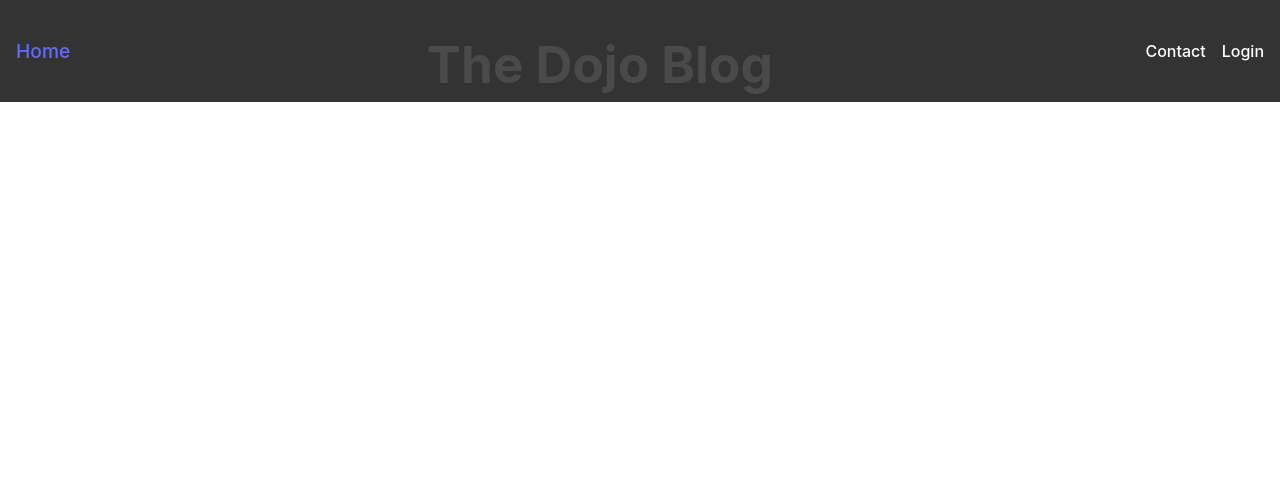
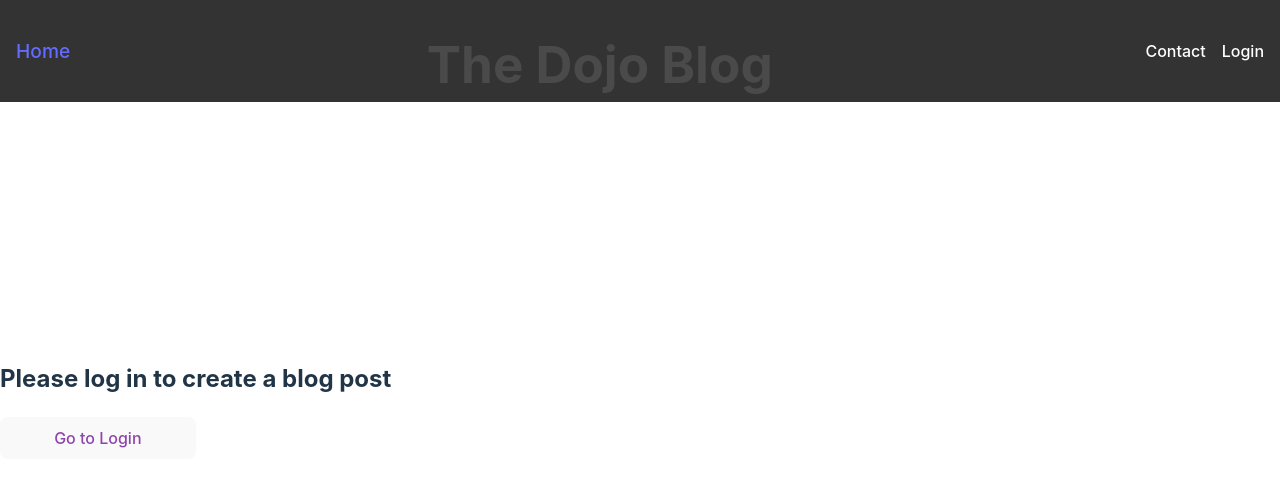
Before and after one commit to ArifHoss/blog_frontend, a React (Vite) app: page /create in a window 1280 px wide. Shown: the top 486 px of the page. Built offline with nearby package versions, Linux system fonts and the light colour scheme.

Commit message:
implement user context to minimize props drilling

```diff
--- a/src/App.jsx
+++ b/src/App.jsx
@@ -1,7 +1,6 @@
 // eslint-disable-next-line no-unused-vars
-import React, {useEffect, useState} from "react";
-import './App.css'
-import {Route, Routes, useNavigate} from "react-router-dom";
+import React, {useEffect, useContext} from "react";
+import {Navigate, Route, Routes, useNavigate} from "react-router-dom";
 import Navbar from "./components/Navbar/Navbar.jsx";
 import Home from "./components/pages/Home.jsx";
 import MyBlog from "./components/Blogs/MyBlog.jsx";
@@ -11,17 +10,15 @@ import Login from "./components/Login/Login.jsx";
 import CreateBlog from "./components/Blogs/CreateBlog.jsx";
 import Profile from "./components/Profile/Profile.jsx";
 
+import PleaseLogIn from "./components/Login/PleaseLogIn.jsx";
+import {AuthContext} from "./components/Api/AuthContext.jsx";
+
 function App() {
-    const [token, setToken] = useState('');
-    const [user, setUser] = useState('');
-    const [loggedIn, setLoggedIn] = useState(false);
-    const [userId, setUserId] = useState(0); // eslint-disable-line no-unused-vars
+    const { token, user, loggedIn, setLoggedIn, userId, setUserId } = useContext(AuthContext);
+    const navigate = useNavigate();
 
-
-    const navigate = useNavigate();
     const handleLogout = () => {
         setLoggedIn(false);
-        // Clear the token or user data from localStorage or any other storage you're using.
         localStorage.removeItem('token');
         localStorage.removeItem('user');
         navigate("/login");
@@ -38,7 +35,6 @@ function App() {
         }
     }, [loggedIn, user]);
 
-
     useEffect(() => {
         console.log(userId)
     }, [userId]);
@@ -47,16 +43,15 @@ function App() {
         <div className="app">
             <Navbar loggedIn={loggedIn} onLogout={handleLogout}/>
             <Routes>
-                <Route path="/" element={<Home/>}/>
-                <Route path="/create" element={token && <CreateBlog token={token}/>}/>
-                <Route path="/myblog" element={token && <MyBlog token={token}/>}/>
-                <Route path="/contact" element={<Contact/>}/>
-                <Route path="/login"
-                       element={<Login token={token} setToken={setToken} user={user} setUser={setUser}
-                                                     loggedIn={loggedIn} setLoggedIn={setLoggedIn}/>}/>
-                <Route path="/signup" element={<Signup/>}/>
-                <Route path="/profile" element={token && (<Profile token={token} user={JSON.parse(user)}/>)}/>
+                <Route path="/" element={<Home />} />
+                <Route path="/create" element={token ? <CreateBlog /> : <PleaseLogIn />} />
+                <Route path="/myblog" element={token ? <MyBlog /> : <PleaseLogIn />} />
+                <Route path="/contact" element={<Contact />} />
+                <Route path="/login" element={!loggedIn ? <Login /> : <Navigate to="/" />} />
+                <Route path="/signup" element={<Signup />} />
+                <Route path="/profile" element={token ? <Profile /> : <PleaseLogIn />} />
             </Routes>
+
         </div>
     );
 }
--- /dev/null
+++ b/src/components/Api/AuthContext.jsx
@@ -0,0 +1,20 @@
+// eslint-disable-next-line no-unused-vars
+import React, { createContext, useState } from 'react';
+
+export const AuthContext = createContext();
+
+// eslint-disable-next-line react/prop-types
+export const AuthProvider = ({ children }) => {
+    const [token, setToken] = useState('');
+    const [user, setUser] = useState('');
+    const [loggedIn, setLoggedIn] = useState(false);
+    const [userId, setUserId] = useState(0);
+
+    return (
+        <AuthContext.Provider value={{ token, setToken, user, setUser, loggedIn, setLoggedIn, userId, setUserId }}>
+            {children}
+        </AuthContext.Provider>
+    );
+};
+
+export default AuthProvider;
--- a/src/components/Blogs/CreateBlog.jsx
+++ b/src/components/Blogs/CreateBlog.jsx
@@ -1,21 +1,67 @@
+// // eslint-disable-next-line no-unused-vars
+// import React, {useEffect, useState} from 'react';
+// import {createPost} from "../Api/postApi.jsx";
+// import './CreateBlog.css';
+//
+//
+// // eslint-disable-next-line react/prop-types
+// const CreateBlog = ({token, onCancel, onSaveBlog}) => {
+//     const [title, setTitle] = useState('');
+//     const [content, setContent] = useState('');
+//     const [userId, setUserId] = useState(0);
+//
+//     useEffect(() => {
+//         // console.log(user);
+//         const user = JSON.parse(localStorage.getItem('user'));
+//         setUserId(user.id);
+//         console.log(user.id);
+//     }, [])
+//
+//     useEffect(() => {
+//         console.log(userId);
+//     }, [userId]);
+//
+//     const submitHandler = async (e) => {
+//         e.preventDefault();
+//
+//         try {
+//             const post = {
+//                 title,
+//                 content,
+//                 author: userId
+//             };
+//             const response = await createPost(token, post);
+//
+//             setTitle(response.data.title);
+//             setContent(response.data.content);
+//             onSaveBlog(response.data);
+//             // console.log(response.author);
+//             // console.log(userId);
+//             console.log(response.data);
+//             console.log('Post created successfully!')
+//         } catch (error) {
+//             console.log(error);
+//             console.log('Error creating post. Please try again.')
+//         }
+//     };
+
+
 // eslint-disable-next-line no-unused-vars
-import React, {useEffect, useState} from 'react';
+import React, {useEffect, useState, useContext} from 'react';
 import {createPost} from "../Api/postApi.jsx";
 import './CreateBlog.css';
-
+import {AuthContext} from "../Api/AuthContext.jsx";
 
 // eslint-disable-next-line react/prop-types
-const CreateBlog = ({token, onCancel, onSaveBlog}) => {
+const CreateBlog = ({onCancel, onSaveBlog}) => {
     const [title, setTitle] = useState('');
     const [content, setContent] = useState('');
-    const [userId, setUserId] = useState(0);
+
+    const { token, user, userId } = useContext(AuthContext);
 
     useEffect(() => {
-        // console.log(user);
-        const user = JSON.parse(localStorage.getItem('user'));
-        setUserId(user.id);
-        console.log(user.id);
-    }, [])
+        console.log(userId);
+    }, [user]) // user is a dependency now, to re-run the effect when user changes
 
     useEffect(() => {
         console.log(userId);
@@ -44,7 +90,6 @@ const CreateBlog = ({token, onCancel, onSaveBlog}) => {
             console.log('Error creating post. Please try again.')
         }
     };
-
 
     return (
         <div className="create-post">
--- a/src/components/Blogs/MyBlog.jsx
+++ b/src/components/Blogs/MyBlog.jsx
@@ -1,11 +1,14 @@
 // eslint-disable-next-line no-unused-vars
-import React, {useState, useEffect} from 'react';
+import React, {useState, useEffect, useContext} from 'react';
 import './MyBlog.css';
 import {postApi} from '../Api/postApi.jsx';
 import CreateBlog from "./CreateBlog.jsx";
+import {AuthContext} from "../Api/AuthContext.jsx";
 
 // eslint-disable-next-line react/prop-types
-const MyBlog = ({token}) => {
+const MyBlog = () => {
+
+    const {token} = useContext(AuthContext);
     const [posts, setPosts] = useState([]);
     const [newBlog, setNewBlog] = useState(false);
 
--- a/src/components/Login/Login.jsx
+++ b/src/components/Login/Login.jsx
@@ -1,16 +1,15 @@
 // eslint-disable-next-line no-unused-vars
-import React, {useState} from 'react';
+import React, {useState, useContext} from 'react';
 import './Login.css';
 import Profile from '../Profile/Profile.jsx';
 import {loginUser} from "../Api/userApi.jsx";
 import {useNavigate} from "react-router-dom";
+import {AuthContext} from "../Api/AuthContext.jsx";
 
-// eslint-disable-next-line react/prop-types
-const Login = ({token, setToken, user, setUser, loggedIn, setLoggedIn}) => {
+const Login = () => {
+    const { token, setToken, user, setUser, loggedIn, setLoggedIn } = useContext(AuthContext);
     const [email, setEmail] = useState('');
     const [password, setPassword] = useState('');
-    //const [loggedIn, setLoggedIn] = useState(false);
-
     const navigate = useNavigate();
 
     async function handleLogin() {
--- /dev/null
+++ b/src/components/Login/PleaseLogIn.jsx
@@ -0,0 +1,16 @@
+// eslint-disable-next-line no-unused-vars
+import React from 'react';
+import { useNavigate } from 'react-router-dom';
+
+const PleaseLogIn = () => {
+    const navigate = useNavigate();
+
+    return (
+        <div>
+            <h2>Please log in to create a blog post</h2>
+            <button onClick={() => navigate('/login')}>Go to Login</button>
+        </div>
+    );
+};
+
+export default PleaseLogIn;
--- a/src/components/Navbar/Navbar.jsx
+++ b/src/components/Navbar/Navbar.jsx
@@ -1,8 +1,12 @@
 import classes from "./Navbar.module.css";
 import {Link} from "react-router-dom";
+import {AuthContext} from "../Api/AuthContext.jsx";
+import {useContext} from "react";
 
 // eslint-disable-next-line react/prop-types
-const Navbar = ({loggedIn,onLogout}) => {
+const Navbar = () => {
+
+    const {loggedIn, onLogout} = useContext(AuthContext);
 
     return (
         <nav className={classes.navbar}>
--- a/src/components/Profile/Profile.jsx
+++ b/src/components/Profile/Profile.jsx
@@ -1,9 +1,12 @@
 // eslint-disable-next-line no-unused-vars
-import React from 'react';
+import React, {useContext} from 'react';
 import './Profile.css';
+import {AuthContext} from "../Api/AuthContext.jsx";
 
 // eslint-disable-next-line react/prop-types
-const Profile = ({ token, user }) => {
+const Profile = () => {
+
+    const {token, user} = useContext(AuthContext);
     return (
         <div className="user-details">
             <h2>User Profile page</h2>
--- a/src/main.jsx
+++ b/src/main.jsx
@@ -3,14 +3,14 @@ import ReactDOM from 'react-dom/client'
 import App from './App.jsx'
 import './index.css'
 import {BrowserRouter} from "react-router-dom";
-// import {AuthProvider} from "./components/Api/AuthContext.jsx";
+import {AuthProvider} from "./components/Api/AuthContext.jsx";
 
 ReactDOM.createRoot(document.getElementById('root')).render(
     <React.StrictMode>
         <BrowserRouter>
-            {/*<AuthProvider>*/}
+            <AuthProvider>
                 <App/>
-            {/*</AuthProvider>*/}
+            </AuthProvider>
         </BrowserRouter>
     </React.StrictMode>,
 )
```
